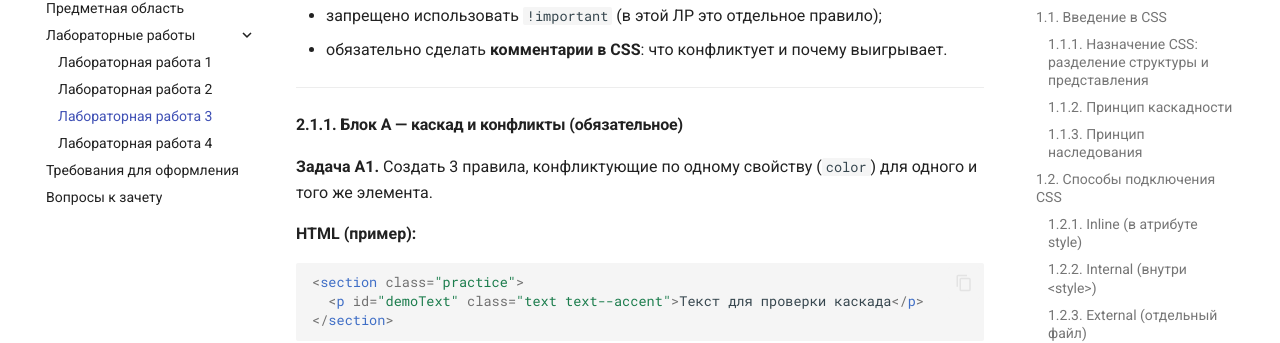
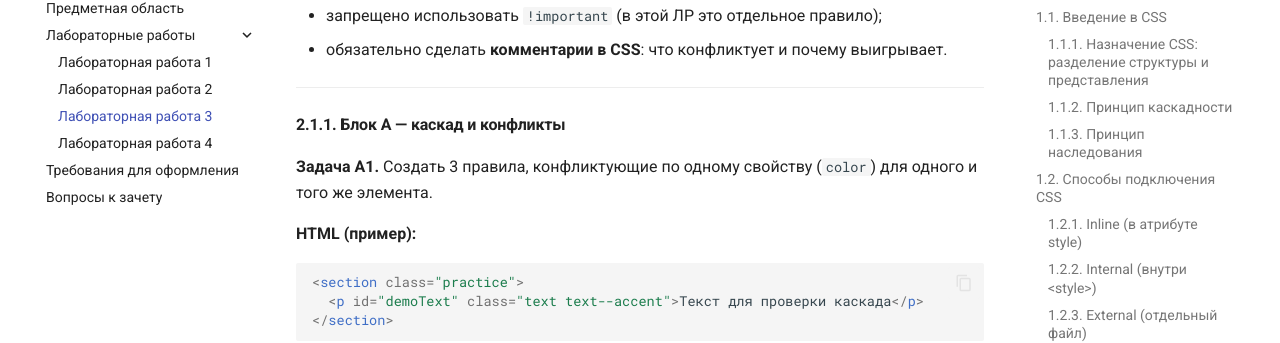
Before and after one commit to OlgaKraven/VOOBS-2025, an MkDocs documentation site: the page built from docs/lab3.md, in a window 1280 px wide and 900 px high, scrolled down 20242 px. Shown: the part 145-488 px from the top of the window. Built offline with MkDocs 1.6.1 and Material for MkDocs 9.7.7, drawn with Linux system fonts in a browser that asks for light colours.

Commit message:
Update documentation

```diff
--- a/docs/lab3.md
+++ b/docs/lab3.md
@@ -939,7 +939,7 @@ HTML: class / data-*  ←→  CSS: компоненты/состояния  ←
 
 ---
 
-#### 2.1.1. Блок A — каскад и конфликты (обязательное)
+#### 2.1.1. Блок A — каскад и конфликты
 
 **Задача A1.** Создать 3 правила, конфликтующие по одному свойству (`color`) для одного и того же элемента.
 
```
